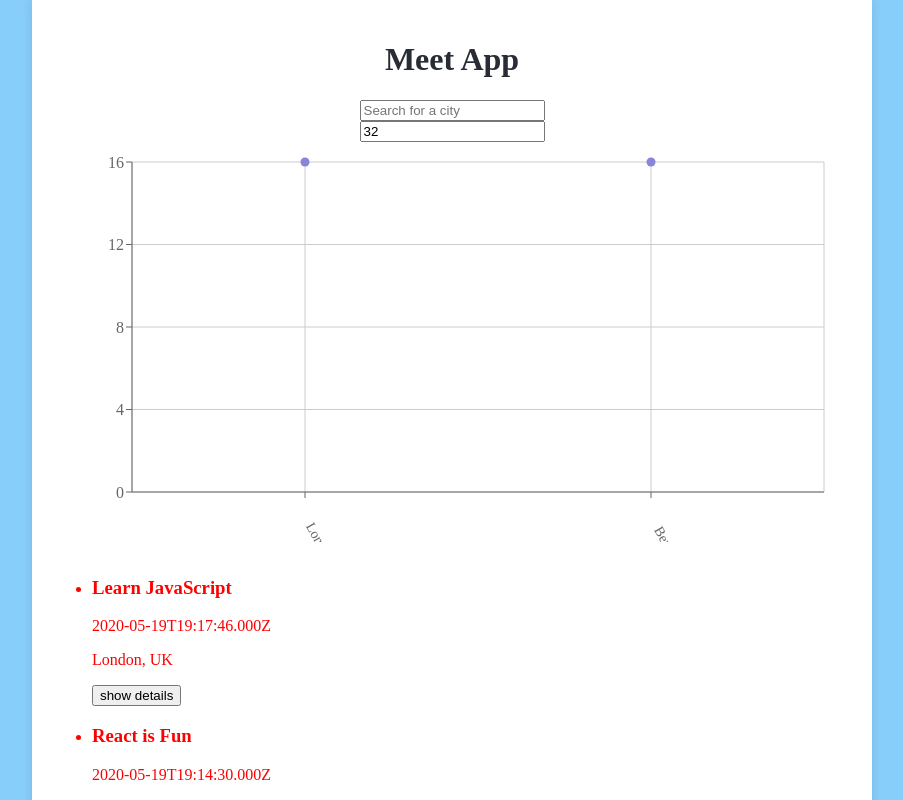
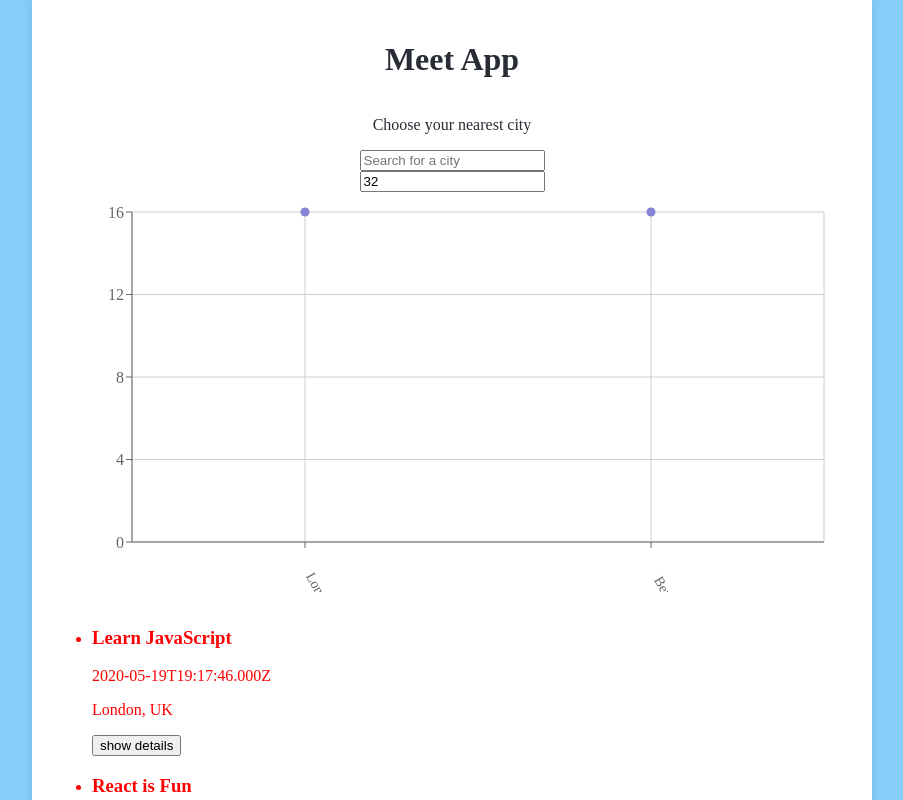
Before and after one commit to rlunatrepczynski/meet, a React (Create React App) app: page / in a window 1280 px wide. Shown: the top 800 px of the page, without its empty margins (188-1091 px from the left). Built offline with nearby package versions, Linux system fonts and the light colour scheme; what atatus-spa would draw is missing.

Commit message:
Update App.js
Gave paragraph a className

```diff
--- a/src/App.js
+++ b/src/App.js
@@ -43,6 +43,7 @@ const App = () => {
   return (
     <div className="App">
       <h1>Meet App</h1>
+      <p className='City'>Choose your nearest city</p>
       <div className="alerts-container">
         {infoAlert.length ? <InfoAlert text={infoAlert} /> : null}
         {errorAlert.length ? <ErrorAlert text={errorAlert} /> : null}
```
